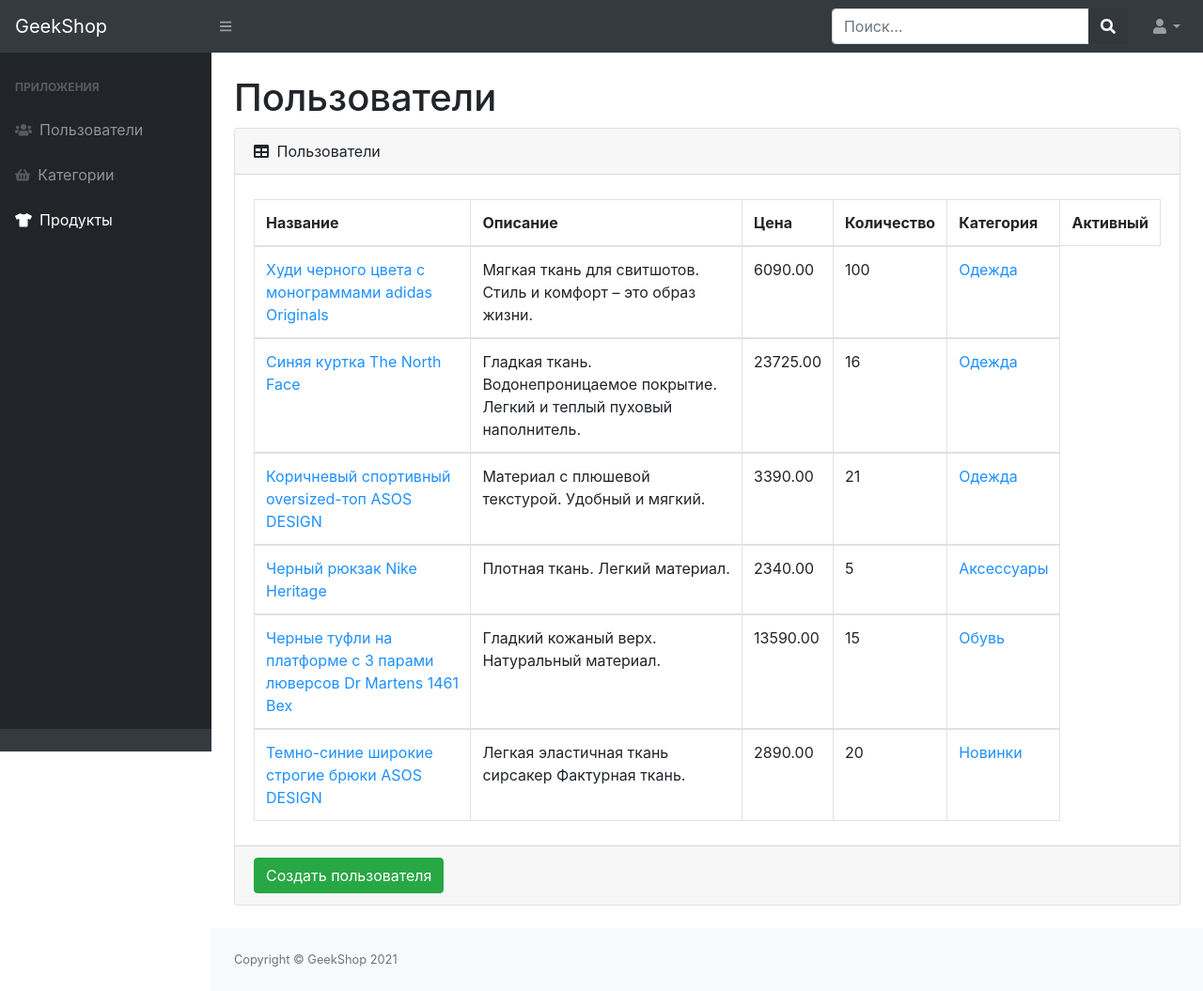
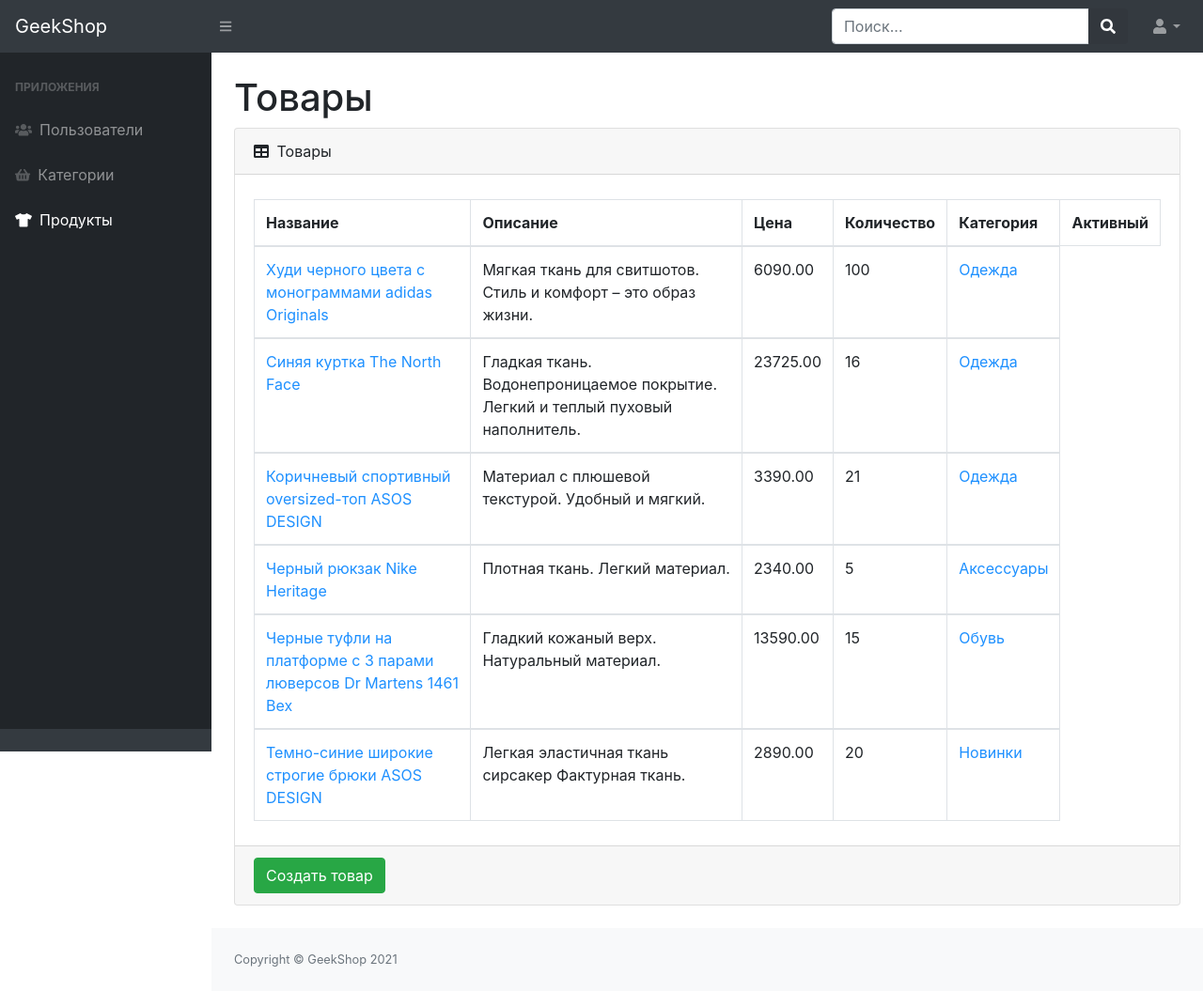
Before and after one commit to Stl36/django, a Django app: page /admins/products/ in a window 1280 px wide. Shown: the whole page at 94% size. Run offline with Django 3.2, Linux system fonts and the light colour scheme; a user stored in the database is signed in; data comes from the database, SQL or seed files in the repository; some libraries are stand-ins or nearby versions.

Commit message:
add admin-categories-read.html

```diff
--- a/geekshop/admins/templates/admins/admin-products-read.html
+++ b/geekshop/admins/templates/admins/admin-products-read.html
@@ -6,11 +6,11 @@
     <div id="layoutSidenav_content">
         <main>
             <div class="container-fluid">
-                <h1 class="mt-4">Пользователи</h1>
+                <h1 class="mt-4">Товары</h1>
                 <div class="card mb-4">
                     <div class="card-header">
                         <i class="fas fa-table mr-1"></i>
-                        Пользователи
+                        Товары
                     </div>
                     <div class="card-body">
                         <div class="table-responsive">
@@ -36,7 +36,7 @@
                                         <td>{{ product.description }}</td>
                                         <td>{{ product.price }}</td>
                                         <td>{{ product.quantity }}</td>
-                                        <td><a href="{% url 'admins:admin_categories_read' product.id %}"
+                                        <td><a href="{% url 'admins:admin_categories' %}"
                                                style="color: dodgerblue">{{ product.category }}</td>
                                     </tr>
                                 {% endfor %}
@@ -46,7 +46,7 @@
                     </div>
                     <div class="card-footer">
                         <a href="{% url 'admins:admin_users_create' %}">
-                            <button class="btn btn-success">Создать пользователя</button>
+                            <button class="btn btn-success">Создать товар</button>
                         </a>
                     </div>
                 </div>
--- a/geekshop/admins/templates/admins/includes/siberia_bar.html
+++ b/geekshop/admins/templates/admins/includes/siberia_bar.html
@@ -9,7 +9,7 @@
                         </div>
                         Пользователи
                     </a>
-                    <a class="nav-link" href="index.html">
+                    <a class="nav-link" href="{% url 'admins:admin_categories' %}">
                         <div class="sb-nav-link-icon">
                             <i class="fas fa-shopping-basket"></i>
                         </div>
--- a/geekshop/admins/urls.py
+++ b/geekshop/admins/urls.py
@@ -1,6 +1,7 @@
 from django.urls import path
 
-from admins.views import index, admin_users_create, admin_users_update, admin_users, admin_users_delete, admin_products
+from admins.views import index, admin_users_create, admin_users_update, admin_users, admin_users_delete, admin_products, \
+    admin_categories
 
 app_name = 'admins'
 urlpatterns = [
@@ -11,6 +12,7 @@ urlpatterns = [
     path('users-update/<int:pk>', admin_users_update, name='admin_users_update'),
     path('users-delete/<int:pk>', admin_users_delete, name='admin_users_delete'),
     path('products/', admin_products, name='admin_products'),
+    path('categories/', admin_categories, name='admin_categories'),
     # path('products-create/', admin_products_create, name='admin_products_create'),
     # path('products-update/<int:pk>', admin_products_update, name='admin_products_update'),
     # path('products-delete/<int:pk>', admin_products_delete, name='admin_products_delete'),
--- a/geekshop/admins/views.py
+++ b/geekshop/admins/views.py
@@ -6,7 +6,7 @@ from django.urls import reverse
 
 from admins.forms import UserAdminRegisterForm, UserAdminProfileForm
 from authapp.models import User
-from mainapp.models import Product
+from mainapp.models import Product, ProductCategory
 
 
 @user_passes_test(lambda u: u.is_superuser)
@@ -74,3 +74,10 @@ def admin_products(request):
         'products': Product.objects.all()
     }
     return render(request, 'admins/admin-products-read.html', context)
+
+@user_passes_test(lambda u: u.is_superuser)
+def admin_categories(request):
+    context = {
+        'categories': ProductCategory.objects.all()
+    }
+    return render(request, 'admins/admin-categories-read.html', context)
```
